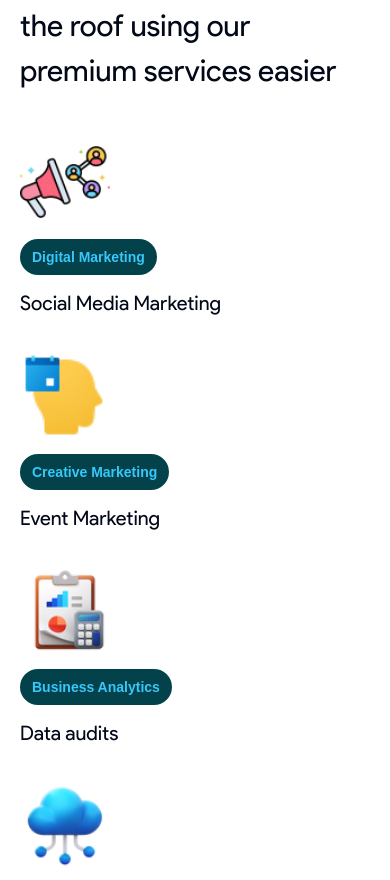
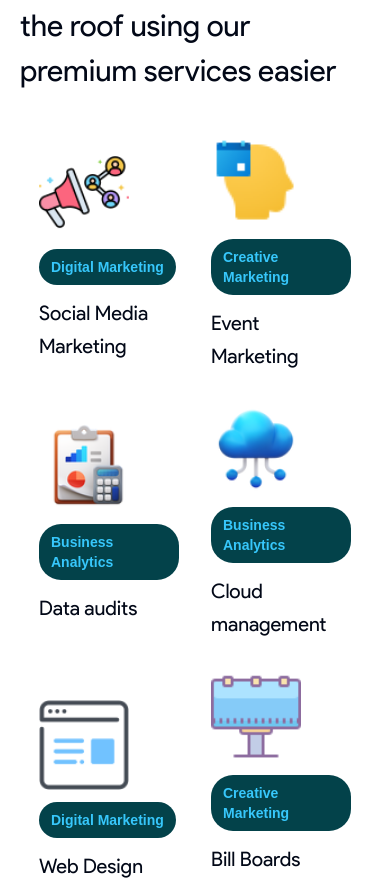
Before and after one commit to Greg-Soap/Tryve-Tech, a Next.js app: page / in a window 390 px wide. Shown: the part 1828-2708 px from the top of the page. Built offline with nearby package versions, Linux system fonts and the light colour scheme; a web font is replaced by a local one.

Commit message:
service fix

```diff
--- a/src/app/sections/ServicePreview.tsx
+++ b/src/app/sections/ServicePreview.tsx
@@ -19,7 +19,7 @@ export default function ServicePreview() {
           Let’s boost your sales off the roof using our premium services easier
         </h1>
       </div>
-      <div className="flex w-full max-w-full  flex-wrap items-center justify-center gap-8 pt-3 max-sm:flex-col md:pt-6 lg:justify-between lg:gap-10 lg:pt-12">
+      <div className="flex w-full max-w-full  flex-wrap items-center justify-center gap-8 pt-3  md:pt-6 lg:justify-between lg:gap-10 lg:pt-12">
         {SERVICE_PREVIEW.map((t, idx) => (
           <ServiceCard
             key={idx}
--- a/src/components/serviceCard.tsx
+++ b/src/components/serviceCard.tsx
@@ -19,7 +19,7 @@ export default function ServiceCard({
 }: IService) {
   return (
     <div
-      className={`flex w-fit max-sm:w-full ${
+      className={`flex w-fit max-sm:w-2/5 ${
         orientation === 'vertical' ? 'flex-col' : 'flex-row items-center'
       }
      gap-3 rounded-[16px] `}
```
